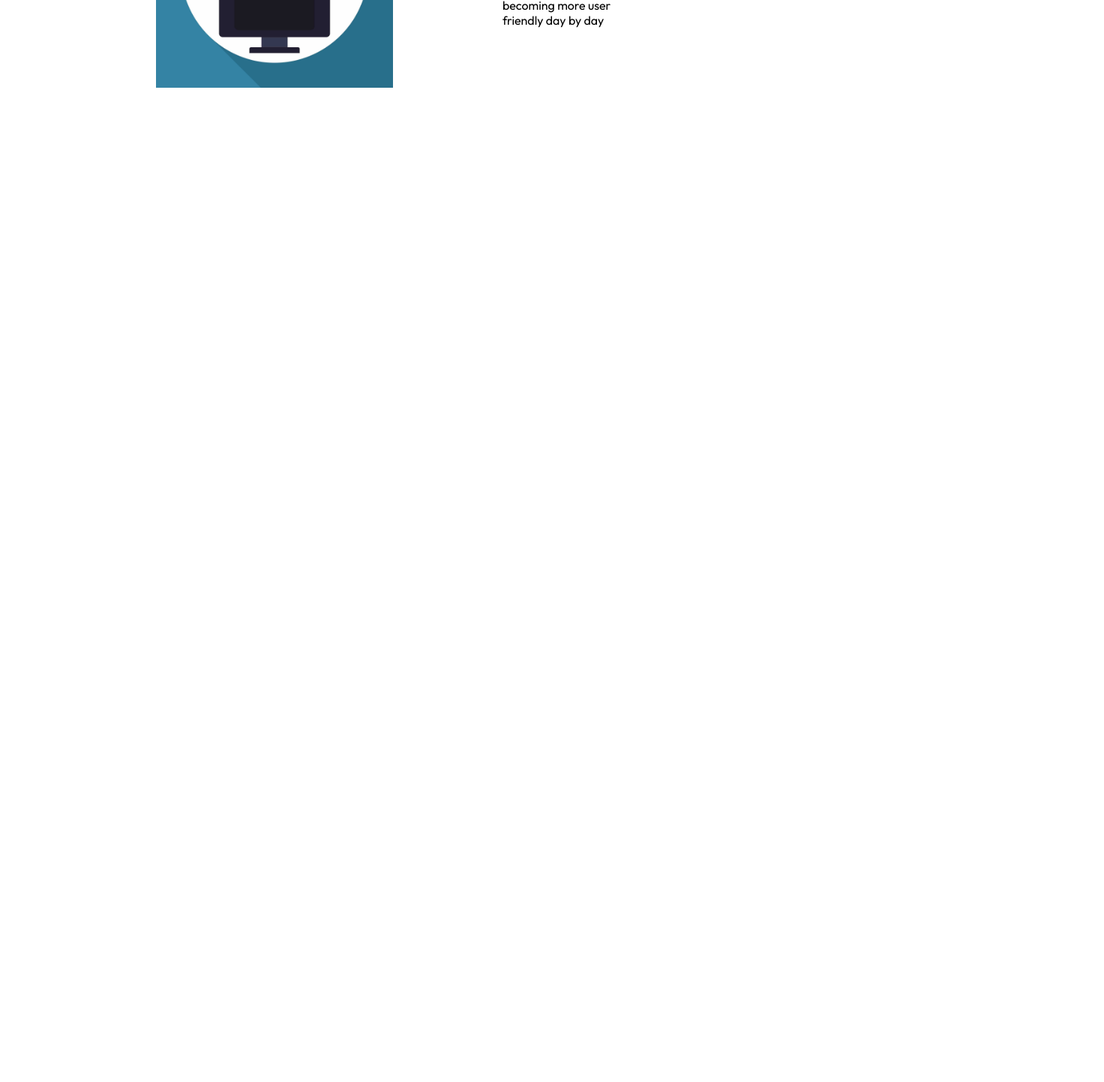
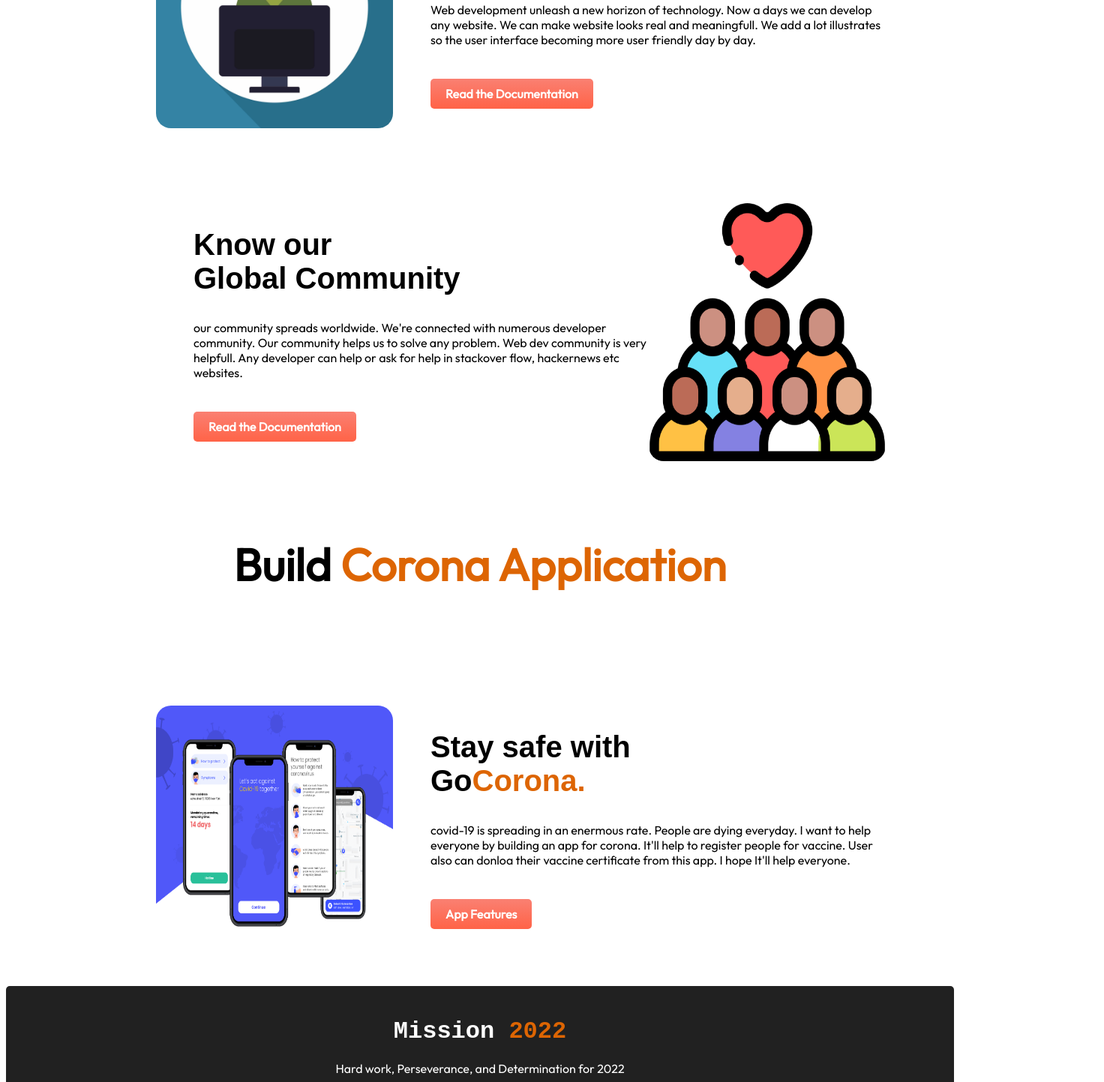
Before and after one commit to MisbahKhan0009/Assignment-1, a plain HTML site: page index.html in a window 1280 px wide. Shown: the part 1357-2800 px from the top of the page at 75% size, 1472 px wide, since content can reach past the window. Before the commit the page ends 1482 px from the top, so only its background shows below. Drawn offline with Linux system fonts and the light colour scheme.

Commit message:
final commit

```diff
--- a/index.html
+++ b/index.html
@@ -73,21 +73,69 @@
     </section>
     <section>
         <div class="images">
-
             <img src="images/developer.jpeg" alt="developer">
             <div class="developer">
-                <h1>Develop </h1>
-                <h1>Without Limits</h1>
+                <h1>Develop <br>
+                    Without Limits</h1>
+                <p>
+                    Web development unleash a new horizon of technology. Now a days we can develop any website. We can
+                    make
+                    website looks real and meaningfull. We add a lot illustrates so the user interface becoming more
+                    user
+                    friendly day by day.
+                </p><br>
+                <p><a class="button" href="https://www.linkedin.com/in/misbah-khan-774a25211/" target="_blank">Read the
+                        Documentation
+                    </a>
+                </p><br>
             </div>
-            <p>
-                Web development unleash a new horizon of technology. Now a days we can develop any website. We can
-                make
-                website looks real and meaningfull. We add a lot illustrates so the user interface becoming more
-                user
-                friendly day by day
-            </p>
+    </section>
+    <section>
+        <div class="images">
+            <div class="developer">
+                <h1>Know our <br>
+                    Global Community
+                </h1>
+                <p>
+                    our community spreads worldwide. We're connected with numerous developer community. Our community
+                    helps us to solve any problem. Web dev community is very helpfull. Any developer can help or ask for
+                    help in stackover flow, hackernews etc websites.
+                </p><br>
+                <p><a class="button" href="https://stackoverflow.com/" target="_blank">Read the
+                        Documentation
+                    </a>
+                </p><br>
+            </div>
+            <img src="images/community.png" alt="community">
+    </section>
+    <section class="bb">
+        <div class="my">
+            <h1> Build <span class="mission">Corona Application</span></h1>
         </div>
+        <div class="images">
+            <img src="images/corona.png" alt="corona Application">
+            <div class="developer">
+                <h1>Stay safe with <br>
+                    Go<span class="mission">Corona.</span></h1>
+                <p>
+                    covid-19 is spreading in an enermous rate. People are dying everyday. I want to help everyone by
+                    building an app for corona. It'll help to register people for vaccine. User also can donloa their
+                    vaccine certificate from this app. I hope It'll help everyone.
+                </p><br>
+                <p>
+                    <a class="button" href="https://surokkha.gov.bd/" target="_blank">App Features</a>
+                </p><br>
+            </div>
     </section>
+    <footer class="foot">
+        <div class="footi">
+            <div id="missions">
+                <h1>Mission<span class="mission"> 2022</span></h1>
+            </div>
+            <p>Hard work, Perseverance, and Determination for 2022</p>
+        </div>
+    </footer>
 </body>
 
+
 </html>
--- a/style.css
+++ b/style.css
@@ -2,7 +2,7 @@ body{
     font-family: 'Outfit', sans-serif;
 }
 .mission{
-    color: rgba(241, 121, 52, 0.801)
+    color: rgb(221, 101, 3)
 }
 .stay{
     font-size: 30px;
@@ -41,18 +41,19 @@ body{
 }
 .my{
     font-size: 40px;
-    padding-top: 100px;
+    padding-top: 50px;
     text-align: center;
     font-family: 'Outfit', sans-serif;
 }
 .illutrates{
     display: flex;
     width: 75%;
-    padding-top: 30px;
+    padding-top: 20px;
     padding-left: 200px;
 }
 .illutrates img{
     width: 40%;
+    padding-left: 20px;
 
 
 }
@@ -70,18 +71,45 @@ body{
 }
 .open{
     padding-left: 30px;
+    padding-right: 30px;
+    padding-bottom: 25px;
 }
 .images{
     display: flex;
-    width: 50%;
+    width: 100%;
     padding-left: 200px;
-    padding-top: 20px;
+    padding-top: 100px;
+
 }
 .images img{
-    width: 50%;
+    width: 25%;
+    border-radius: 20px;
 }
 
-.developer {
-    font-size: 25px;
+.developer h1{
+    font-size: 40px;
     font-family: Arial, Helvetica, sans-serif;
 }
+.developer{
+    padding-left: 50px;
+    width: 48%;
+}
+.foot{
+    background-color: rgba(0, 0, 0, 0.87);
+    text-align: center;
+    border-radius: 5px;
+}
+.bb{
+    padding-bottom: 50px;
+}
+.footi{
+    color: white;
+    padding-top: 20px;
+    padding-bottom: 20px;
+}
+#missions{
+    font-family: 'Courier New', Courier, monospace;
+}
+.foot p{
+    font-weight: 20px;
+}
```
Also changed, not shown: images/community.png (added), images/communitys.jpeg (added), images/comunity.webp (added), images/corona.png (added), images/covid.png (added).
